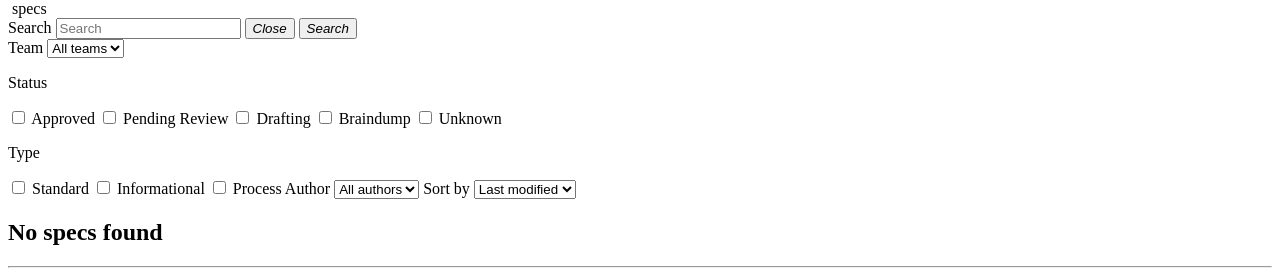
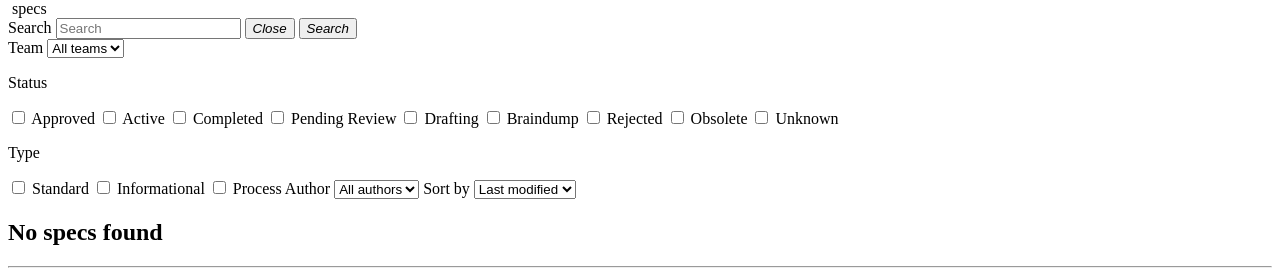
Before and after one commit to canonical-web-and-design/specs.canonical.com, a Python web app: template templates/index.html in a window 1280 px wide. Shown: the part 26-302 px from the top of the page. Run offline with Jinja, Linux system fonts and the light colour scheme; the template is opened without the code that fills it, so the values that code supplies are empty.

Commit message:
Add Active, Completed, Obsolete and Rejected statuses
Fixes #60

```diff
--- a/src/styles.scss
+++ b/src/styles.scss
@@ -42,6 +42,8 @@ main {
   border-top-color: $color-caution !important;
 }
 
+.spec-card--active,
+.spec-card--completed,
 .spec-card--approved {
   border-top-color: $color-positive !important;
 }
--- a/templates/_base.html
+++ b/templates/_base.html
@@ -47,6 +47,10 @@
       const draftingStatusCheckbox = document.querySelector("#draftingStatus");
       const braindumpStatusCheckbox =
         document.querySelector("#braindumpStatus");
+      const activeStatusCheckbox = document.querySelector("#activeStatus");
+      const completedStatusCheckbox = document.querySelector("#completedStatus");
+      const rejectedStatusCheckbox = document.querySelector("#rejectedStatus");
+      const obsoleteStatusCheckbox = document.querySelector("#obsoleteStatus");
       const unknownStatusCheckbox = document.querySelector("#unknownStatus");
       const standardTypeCheckbox = document.querySelector("#standardType");
       const informationalTypeCheckbox =
@@ -117,7 +121,7 @@
             statuses.length === 0 ||
             statuses.includes(card.dataset.status) ||
             (statuses.some((status) => status === "Unknown") &&
-              !["Approved", "Pending Review", "Drafting", "Braindump"].includes(
+              !["Approved", "Completed", "Active", "Pending Review", "Drafting", "Braindump", "Obsolete", "Rejected"].includes(
                 card.dataset.status
               ));
           const inTeam = team === "all" || card.dataset.team === team;
@@ -218,6 +222,12 @@
       approvedStatusCheckbox.addEventListener("change", (e) =>
         updateListFilter(e.target.checked, "statuses", "Approved")
       );
+      activeStatusCheckbox.addEventListener("change", (e) =>
+        updateListFilter(e.target.checked, "statuses", "Active")
+      );
+      completedStatusCheckbox.addEventListener("change", (e) =>
+        updateListFilter(e.target.checked, "statuses", "Completed")
+      );
       pendingReviewStatusCheckbox.addEventListener("change", (e) =>
         updateListFilter(e.target.checked, "statuses", "Pending Review")
       );
@@ -226,6 +236,12 @@
       );
       braindumpStatusCheckbox.addEventListener("change", (e) =>
         updateListFilter(e.target.checked, "statuses", "Braindump")
+      );
+      rejectedStatusCheckbox.addEventListener("change", (e) =>
+        updateListFilter(e.target.checked, "statuses", "Rejected")
+      );
+      obsoleteStatusCheckbox.addEventListener("change", (e) =>
+        updateListFilter(e.target.checked, "statuses", "Obsolete")
       );
       unknownStatusCheckbox.addEventListener("change", (e) =>
         updateListFilter(e.target.checked, "statuses", "Unknown")
--- a/templates/_card.html
+++ b/templates/_card.html
@@ -20,12 +20,14 @@
           </ul>
         </small>
         <div class="spec-card__chip-container">
-          {% if spec.status == "Approved" %}
-            <div class="p-chip--positive u-no-margin">Approved</div>
+          {% if spec.status == "Approved" or spec.status == "Completed" or spec.status == "Active" %}
+            <div class="p-chip--positive u-no-margin">{{ spec.status }}</div>
           {% elif spec.status == "Pending Review" %}
             <div class="p-chip--caution u-no-margin">Pending Review</div>
           {% elif spec.status == "Drafting" or spec.status == "Braindump" %}
             <div class="p-chip u-no-margin">{{ spec.status }}</div>
+          {% elif spec.status == "Rejected" or spec.status == "Obsolete" %}
+            <div class="p-chip--negative u-no-margin">{{ spec.status }}</div>
           {% else %}
             <div class="p-chip--negative u-no-margin">Unknown</div>
           {% endif %}
--- a/templates/_filters.html
+++ b/templates/_filters.html
@@ -19,6 +19,14 @@
     <span class="p-checkbox__label">Approved</span>
   </label>
   <label class="p-checkbox">
+    <input class="p-checkbox__input" id="activeStatus" type="checkbox" />
+    <span class="p-checkbox__label">Active</span>
+  </label>
+  <label class="p-checkbox">
+    <input class="p-checkbox__input" id="completedStatus" type="checkbox" />
+    <span class="p-checkbox__label">Completed</span>
+  </label>
+  <label class="p-checkbox">
     <input class="p-checkbox__input" id="pendingReviewStatus" type="checkbox" />
     <span class="p-checkbox__label">Pending Review</span>
   </label>
@@ -29,6 +37,14 @@
   <label class="p-checkbox">
     <input class="p-checkbox__input" id="braindumpStatus" type="checkbox" />
     <span class="p-checkbox__label">Braindump</span>
+  </label>
+  <label class="p-checkbox">
+    <input class="p-checkbox__input" id="rejectedStatus" type="checkbox" />
+    <span class="p-checkbox__label">Rejected</span>
+  </label>
+  <label class="p-checkbox">
+    <input class="p-checkbox__input" id="obsoleteStatus" type="checkbox" />
+    <span class="p-checkbox__label">Obsolete</span>
   </label>
   <label class="p-checkbox">
     <input class="p-checkbox__input" id="unknownStatus" type="checkbox" />
```
